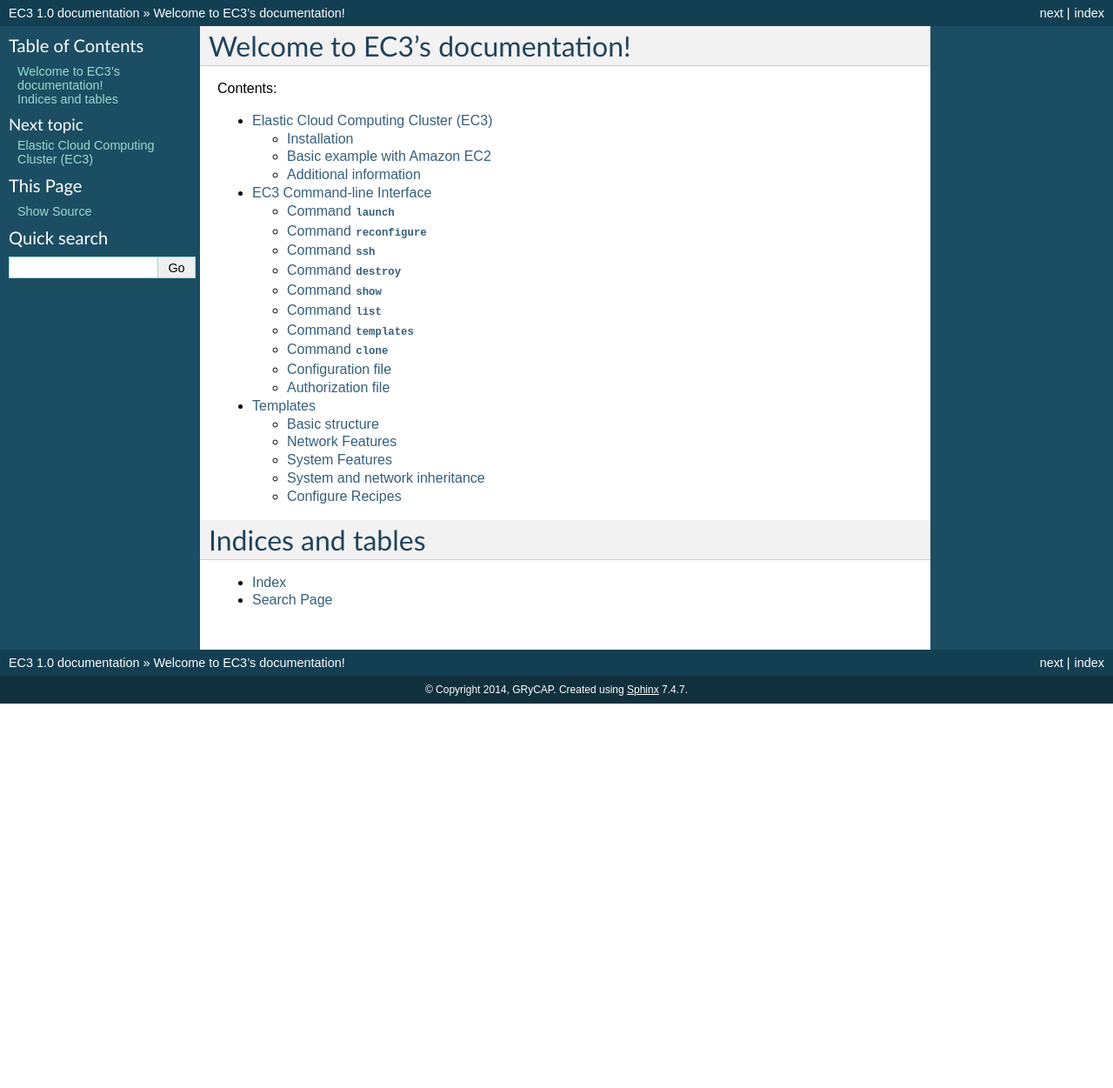
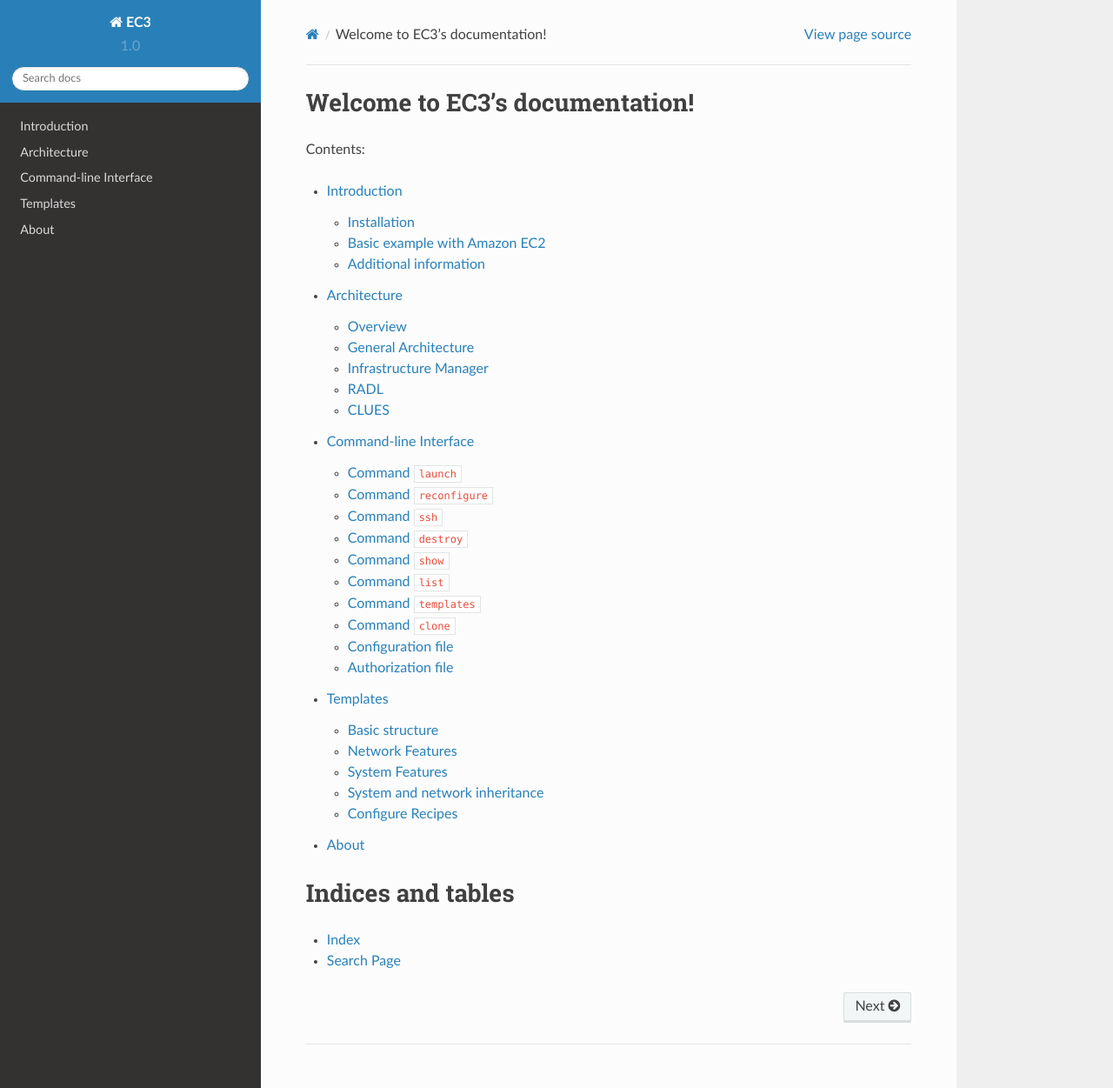
Before and after one commit to grycap/ec3, a Sphinx documentation site: the page built from doc/source/index.rst, in a window 1280 px wide and 1251 px high. Shown: the whole window at 87% size. Built offline with Sphinx 7.4.7 and the Read the Docs theme 2.0.0, drawn with Linux system fonts in a browser that asks for light colours; part of the change alters nothing that is shown.

Commit message:
Update documentation

```diff
--- /dev/null
+++ b/doc/source/about.rst
@@ -0,0 +1,32 @@
+
+About
+=====
+
+EC3 has been developed by the `Grid and High Performance Computing Group (GRyCAP) <http://www.grycap.upv.es>`_ at
+the `Instituto de Instrumentación para Imagen Molecular (I3M) <http://www.i3m.upv.es>`_
+from the `Universitat Politècnica de València (UPV) <http://www.upv.es>`_.
+
+.. image:: images/grycap.png
+   :scale: 70 %
+
+.. image:: images/i3m.png
+   :scale: 70 %
+
+.. image:: images/upv.png
+   :scale: 70 %
+
+This development has been supported by the following research projects:
+
+* Advanced Services for the Deployment and Contextualisation of Virtual Appliances to
+  Support Programming Models in Cloud Environments (TIN2010-17804), Ministerio de Ciencia e Innovación
+* Migrable Elastic Virtual Clusters on Hybrid Cloud Infrastructures (TIN2013-44390-R),
+  Ministerio de Economía y Competitividad
+* Ayudas para la contratación de personal investigador en formación de carcter predoctoral,
+  programa VALi+d (grant number ACIF/2013/003), Conselleria d'Educació of the Generalitat Valenciana.
+
+The following publications summarise both the development and integration in larger architecture. Please acknowledge the usage of this software by citing the first reference:
+
+* Caballer, M.; de Alfonso, C.; Alvarruiz, F. and Moltó, G.; "EC3: Elastic Cloud Computing Cluster". Journal of Computer and System Sciences, Volume 78, Issue 8, December 2013, Pages 1341-1351, ISSN 0022-0000, 10.1016/j.jcss.2013.06.005.
+* Calatrava, A.; Caballer, M.; Moltó, G.; and de Alfonso, C.; "Virtual Hybrid Elastic Clusters in the Cloud". Proceedings of 8th IBERIAN GRID INFRASTRUCTURE CONFERENCE (Ibergrid), pp. 103 - 114 ,2014.
+
+Preprints are available `here <http://www.grycap.upv.es/gmolto/publications.php>`_.
--- /dev/null
+++ b/doc/source/arch.rst
@@ -0,0 +1,104 @@
+
+Architecture
+============
+
+Overview
+--------
+
+EC3 proposes the combination of Green computing, Cloud computing and HPC techniques to
+create a tool that deploys elastic virtual clusters on top of IaaS Clouds. EC3 creates
+elastic cluster-like infrastructures that automatically scale out to a larger number of
+nodes on demand up to a maximum size specified by the user. Whenever idle resources are
+detected, the cluster dynamically and automatically scales in, according to some predefined
+policies, in order to cut down the costs in the case of using a public Cloud provider.
+This creates the illusion of a real cluster without requiring an investment beyond the
+actual usage. Therefore, this approach aims at delivering cost-effective elastic Cluster
+as a Service on top of an IaaS Cloud.
+
+General Architecture
+--------------------
+
+:ref:`Fig. 1 <figure_arch>` summarizes the main architecture of EC3. The deployment of the virtual
+elastic cluster consists of two phases. The first one involves starting a VM in the Cloud to act as
+the cluster front-end while the second one involves the automatic management of the cluster size,
+depending on the workload and the specified policies. For the first step, a launcher (EC3 Launcher)
+has been developed that deploys the front-end on the Cloud using the infrastructure deployment services
+described in Section 3.1. The sysadmin will run this tool, providing it with the following information:
+
+.. _figure_arch:
+.. figure:: images/Arquitectura_EC3.png
+
+   Fig 1. EC3 Architecture.
+
+* Maximum cluster size. This serves to establish a cost limit in case of a workload peak. The
+  maximum cluster size can be modified at any time once the virtual cluster is operating. Thus,
+  the sysadmins can adapt the maximum cluster size to the dynamic requirements of their users.
+  In this case the LRMS must be reconfigured to add the new set of virtual nodes and in some cases
+  it may imply a LRMS service restart.
+* :ref:`RADL <RADL>` document specifying the desired features of the cluster front-end, regarding both hardware and
+  software (OS, LRMS, additional libraries, etc.). These requirements are taken by the launcher and
+  extended to include additional ones (such as installing CLUES and its requirements together with the
+  libraries employed to interact with the IaaS Cloud provider, etc.) in order to manage elasticity.
+
+
+The launcher starts an IM that becomes responsible of deploying the cluster front-end. This is done by
+means of the following steps:
+
+#. Selecting the VMI for the front-end. The IM can take a particular user-specified VMI, or it can
+   contact the `VMRC <http://www.grycap.upv.es/vmrc>`_ to choose the most appropriate VMI available,
+   considering the requirements specified in the RADL.
+#. Choosing the Cloud deployment according to the specification of the user (if there are different providers).
+#. Submitting an instance of the corresponding VMI and, once it is available, installing and configuring all
+   the required software that is not already preinstalled in the VM
+
+One of the main LRMS configuration steps is to set up the names of the cluster nodes. This is done using a
+sysadmin-specified name pattern (e.g. vnode-*) so that the LRMS considers a set of nodes such as vnode-1,
+vnode-2, ... , vnode-n, where n is the maximum cluster size. This procedure results in a fully operational
+elastic cluster.
+
+Once the front-end and the elasticity manager (CLUES) have been deployed, the virtual cluster becomes
+totally autonomous and every user will be able to submit jobs to the LRMS, either from the cluster
+front-end or from an external node that provides job submission capabilities. The user will have the
+perception of a cluster with the number of nodes specified as maximum size. CLUES will monitor the working
+nodes and intercept the job submissions before they arrive to the LRMS, enabling the system to dynamically
+manage the cluster size transparently to the LRMS and the user, scaling in and out on demand.
+
+Just like in the deployment of the front-end, CLUES internally uses an IM to submit the VMs that will be
+used as working nodes for the cluster. For that, it uses a RADL document defined by the sysadmin, where
+the features of the working nodes are specified. Once these nodes are available, they are automatically
+integrated in the cluster as new available nodes for the LRMS. Thus, the process to deploy the working nodes
+is similar to the one employed to deploy the front-end.
+
+Note that the EC3-L tool can be executed on any machine that has a connection with the Cloud system and
+it is only employed to bootstrap the cluster. Once deployed, the cluster becomes autonomous and self-managed,
+and the machine from which the EC3-L tool was used (the dashed rectangle in Fig. 1) is no longer required.
+The expansion of the cluster while it is operating is carried out by the front-end node, by means of CLUES, as explained above.
+
+Infrastructure Manager
+----------------------
+
+The `Infrastructure Manager (IM) <http://www.grycap.upv.es/im>`_ is a tool that eases the access and the usability of IaaS clouds by automating
+the VMI selection, deployment, configuration, software installation, monitoring and update of Virtual Appliances.
+It supports APIs from a large number of virtual platforms, making user applications cloud-agnostic. In addition
+it integrates a contextualization system to enable the installation and configuration of all the user required
+applications providing the user with a fully functional infrastructure.
+
+.. _RADL:
+
+RADL
+----
+
+The main purpose of the `Resource and Application description Language (RADL) <http://www.grycap.upv.es/im/doc/radl.html>`_
+is to specify the requirements of the resources where the scientific applications will be executed.
+It must address not only hardware (CPU number, CPU architecture, RAM size, etc.) but also software requirements (applications, libraries, data base systems, etc.).
+It should include all the configuration details needed to get a fully functional and configured VM (a Virtual
+Appliance or VA). It merges the definitions of specifications, such as OVF, but using a declarative scheme, with
+contextualization languages such as Ansible. It also allows describing the underlying network capabilities required.
+
+CLUES
+-----
+
+`CLUES <http://www.grycap.upv.es/clues>`_ is an energy management system for High Performance Computing (HPC) Clusters and Cloud infrastructures.
+The main function of the system is to power off internal cluster nodes when they are not being used, and conversely
+to power them on when they are needed. CLUES system integrates with the cluster management middleware, such as a
+batch-queuing system or a cloud infrastructure management system, by means of different connectors.
--- a/doc/source/conf.py
+++ b/doc/source/conf.py
@@ -98,7 +98,7 @@ pygments_style = 'sphinx'
 
 # The theme to use for HTML and HTML Help pages.  See the documentation for
 # a list of builtin themes.
-html_theme = 'default'
+html_theme = 'sphinx_rtd_theme'
 
 # Theme options are theme-specific and customize the look and feel of a theme
 # further.  For a list of options available for each theme, see the
@@ -106,7 +106,7 @@ html_theme = 'default'
 #html_theme_options = {}
 
 # Add any paths that contain custom themes here, relative to this directory.
-#html_theme_path = []
+html_theme_path = ["."]
 
 # The name for this set of Sphinx documents.  If None, it defaults to
 # "<project> v<release> documentation".
@@ -162,10 +162,10 @@ html_static_path = ['_static']
 #html_show_sourcelink = True
 
 # If true, "Created using Sphinx" is shown in the HTML footer. Default is True.
-#html_show_sphinx = True
+html_show_sphinx = False
 
 # If true, "(C) Copyright ..." is shown in the HTML footer. Default is True.
-#html_show_copyright = True
+html_show_copyright = False
 
 # If true, an OpenSearch description file will be output, and all pages will
 # contain a <link> tag referring to it.  The value of this option must be the
--- a/doc/source/ec3.rst
+++ b/doc/source/ec3.rst
@@ -1,8 +1,8 @@
 
 .. _ec3-cli:
 
-EC3 Command-line Interface
-==========================
+Command-line Interface
+======================
 
 The program is called like this::
 
@@ -194,7 +194,7 @@ The command displays basic information about the available templates like *name*
    Print the information in JSON format.
 
 Command ``clone``
----------------
+-----------------
 
 The command clones an infrastructure front-end previously deployed from one provider to another::
 
--- a/doc/source/index.rst
+++ b/doc/source/index.rst
@@ -12,8 +12,10 @@ Contents:
    :maxdepth: 2
 
    intro
+   arch
    ec3
    templates
+   about
 
 Indices and tables
 ==================
--- a/doc/source/intro.rst
+++ b/doc/source/intro.rst
@@ -1,6 +1,6 @@
 
-Elastic Cloud Computing Cluster (EC3)
-=====================================
+Introduction
+============
 
 Elastic Cloud Computing Cluster (EC3) is a tool to create elastic virtual clusters on top
 of Infrastructure as a Service (IaaS) providers, either public (such as `Amazon Web Services`_,
```
Also changed, not shown: doc/source/images/Arquitectura_EC3.png (added), doc/source/images/grycap.png (added), doc/source/images/i3m.png (added), doc/source/images/upv.png (added), 3 other files.
